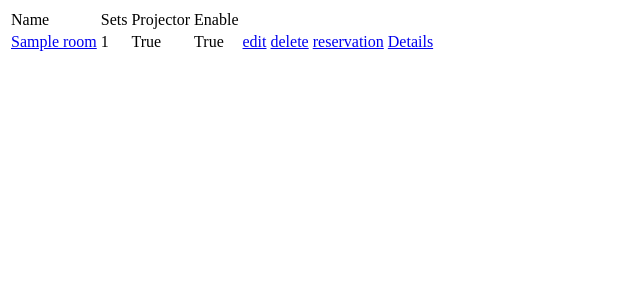
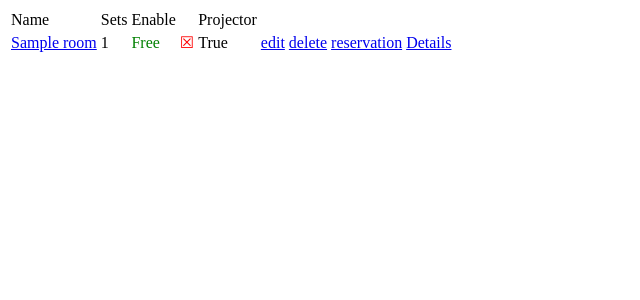
Before and after one commit to Nixir-hub/Bookin_conference_room_app, a Django app: page /rooms in a window 1280 px wide. Shown: the top 300 px of the page, without its empty margins (0-640 px from the left). Run offline with Django 3.2, Linux system fonts and the light colour scheme; tables that the repository leaves empty hold one stand-in row (values such as "Sample post").

Commit message:
and again next step!

```diff
--- a/Bookin_conference_room_app/views.py
+++ b/Bookin_conference_room_app/views.py
@@ -38,11 +38,13 @@ def show_room_list(request):
     """
     if request.method == "GET":
         rooms = Room.objects.all()
-        return render(request, "Bookin_conference_room_app/list_of_rooms.html",
-                      {
-                          "rooms": rooms
-                      }
-                      )
+        for room in rooms:
+            rese_dates = [rese.date for rese in room.reservation_set.all()]
+            room.reserved = datetime.date.today() in rese_dates
+            return render(request, "Bookin_conference_room_app/list_of_rooms.html",
+                          context={"rooms": rooms},)
+
+
 
 
 def delete_room(request, id):
--- a/templates/Bookin_conference_room_app/list_of_rooms.html
+++ b/templates/Bookin_conference_room_app/list_of_rooms.html
@@ -6,13 +6,25 @@
 </head>
 <body>
 <table>
-    <th1><td> Name</td><td> Sets</td><td> Projector</td><td>Enable</td></th1>
+    <th1><td> Name</td><td> Sets</td><td>Enable</td><td></td><td> Projector</td></th1>
 <tbody>
     {% if rooms %}
     {% for i in rooms %}
       <tr>
-          <td> <a href="{{i.id}}">{{i.name }}</a></td><td>{{i.sets}}</td><td>{{i.projector}}</td>
-          <td>True</td><td><a href="/room/modify/{{ i.id }}">edit </a></td>
+          <td> <a href="{{i.id}}">{{i.name }}</a></td><td>{{i.sets}}</td>
+          {% if room.reserved %}
+        <td class="col-2" style="color:red;">Busy</td>
+      {% else %}
+        <td class="col-2" style="color:green;">Free</td>
+      {% endif %}
+      {% if room.projector_availability %}
+        <td class="col-2" style="color:green;">&#9745;</td>
+      {% else %}
+        <td class="col-2" style="color:red;">&#9746;</td>
+      {% endif %}
+
+          <td>{{i.projector}}</td>
+          <td><a href="/room/modify/{{ i.id }}">edit </a></td>
           <td><a href="/room/delete/{{ i.id }}">delete </a></td><td><a href="/room/reserve/{{ i.id }}">reservation </a></td>
             <td><a href="/room_details/{{ i.id }}">Details </a></td>
       </tr>
```
